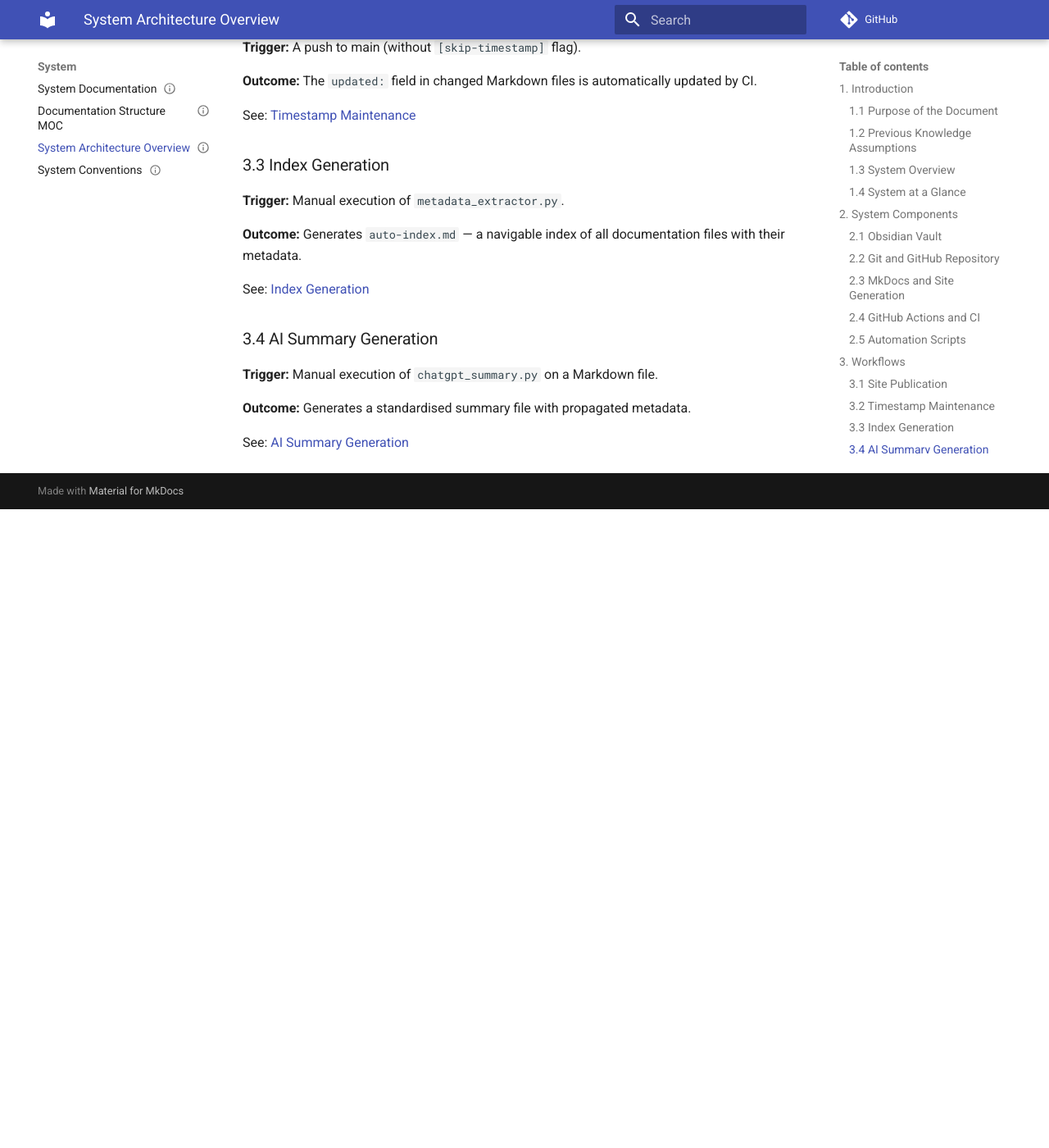
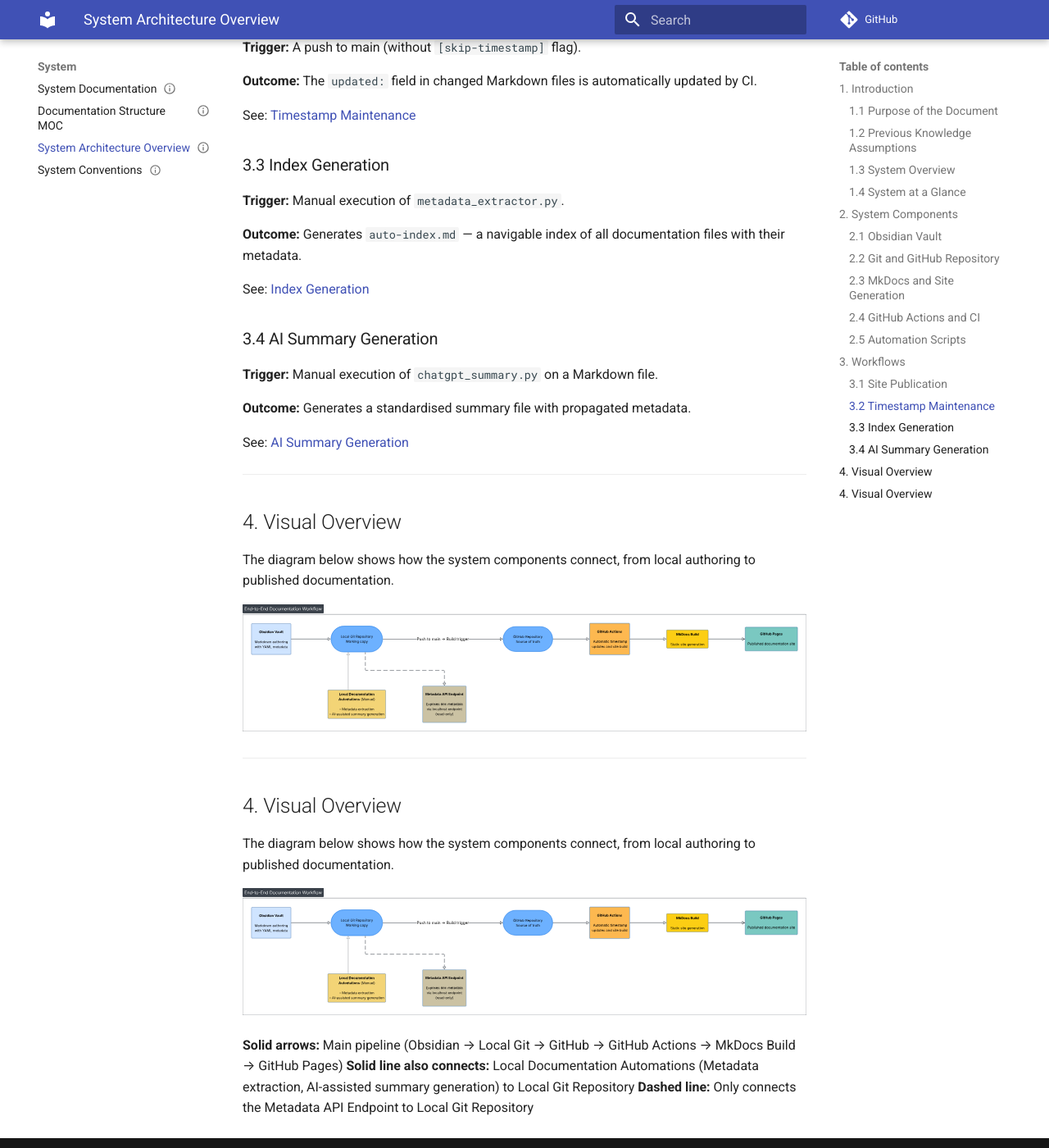
Before and after one commit to Giulia007/obsidian-docsystem, an MkDocs documentation site: the page built from docs/system/System Architecture Overview.md, in a window 1280 px wide and 1400 px high, scrolled down 2508 px. Shown: the whole window at 82% size. Built offline with MkDocs 1.6.1 and Material for MkDocs 9.7.7, drawn with Linux system fonts in a browser that asks for light colours; comment, search, counter and statistics services are not loaded; before the commit the page ends 3129 px from its top, so only the background shows below that.

Commit message:
Move assets to docs folder, update diagram, add visual overview section

```diff
--- a/docs/system/System Architecture Overview.md
+++ b/docs/system/System Architecture Overview.md
@@ -99,3 +99,23 @@
 **Outcome:** Generates a standardised summary file with propagated metadata.
 
 See: [AI Summary Generation](../workflows/AI%20Summary%20Generation.md)
+
+---
+
+## 4. Visual Overview
+
+The diagram below shows how the system components connect, from local authoring to published documentation.
+
+![System Architecture](../assets/visual-overview.svg)
+
+---
+
+## 4. Visual Overview
+
+The diagram below shows how the system components connect, from local authoring to published documentation.
+
+![System Architecture](../assets/visual-overview.svg)
+
+**Solid arrows:** Main pipeline (Obsidian → Local Git → GitHub → GitHub Actions → MkDocs Build → GitHub Pages)
+**Solid line also connects:** Local Documentation Automations (Metadata extraction, AI-assisted summary generation) to Local Git Repository
+**Dashed line:** Only connects the Metadata API Endpoint to Local Git Repository
```
Also changed, not shown: assets/visual-overview.svg (deleted), docs/assets/Pasted image 20251229182502.png (renamed from assets/Pasted image 20251229182502.png), docs/assets/visual-overview.svg (added).
